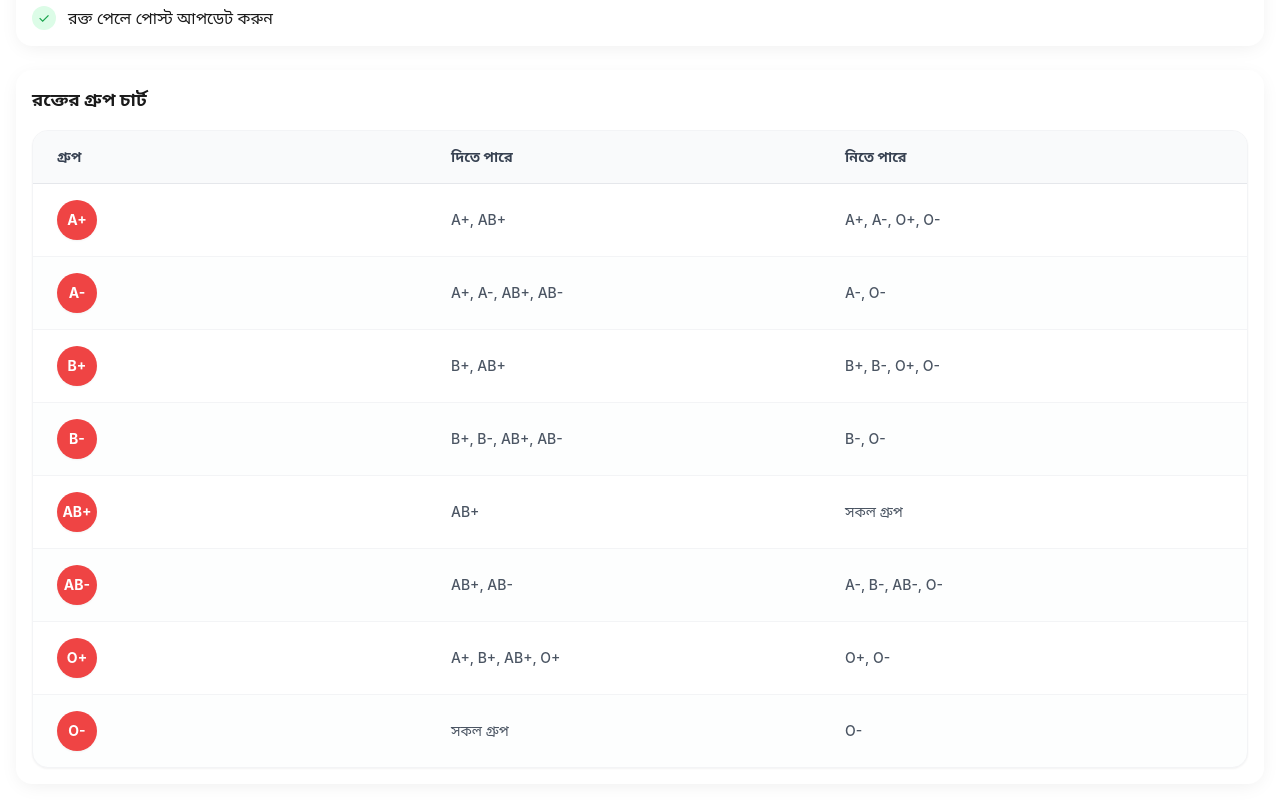
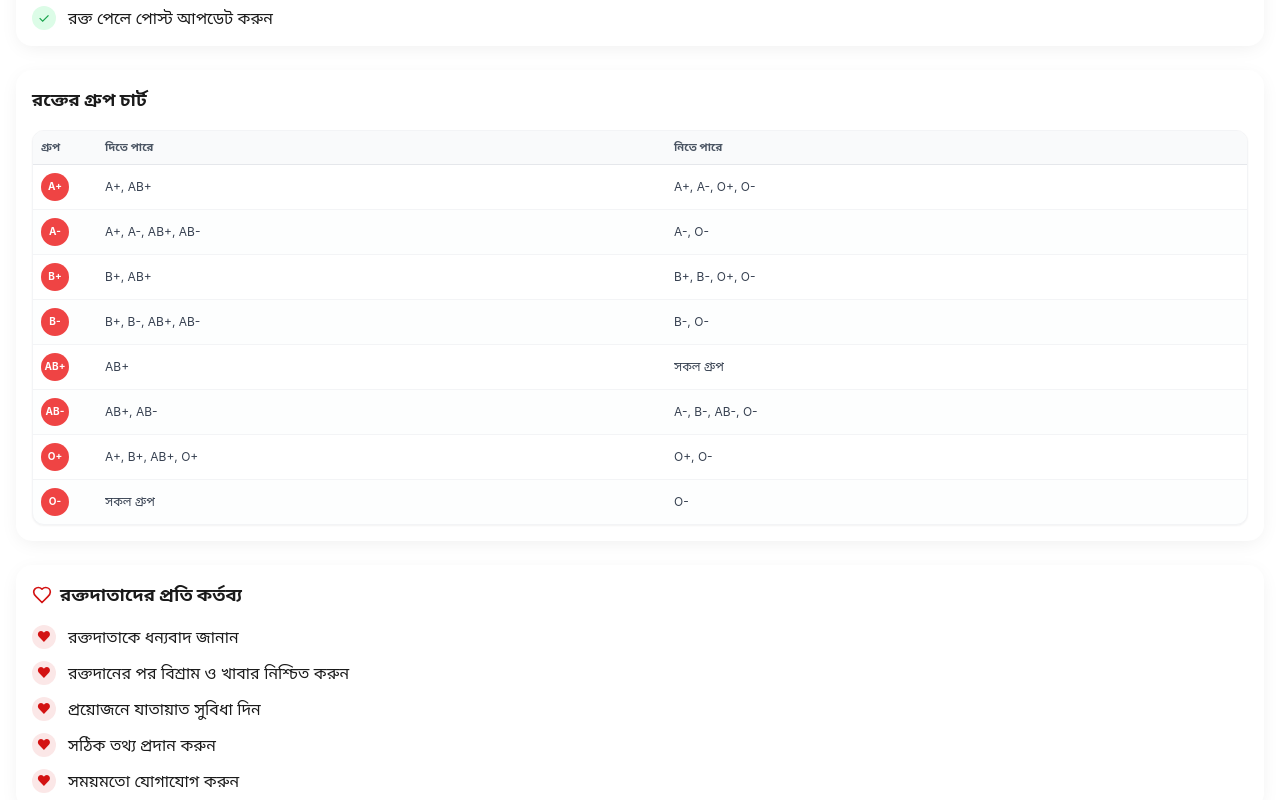
Before and after one commit to hscianhelp-commits/heartlink-bobdo, a React (Vite) app: page /find-donor in a window 1280 px wide. Shown: the part 1240-2040 px from the top of the page. Built offline with nearby package versions, Linux system fonts and the light colour scheme; the HTML template or start-up script is replaced by a standard one.

Commit message:
Update BloodGroupChart.tsx

```diff
--- a/src/components/shared/BloodGroupChart.tsx
+++ b/src/components/shared/BloodGroupChart.tsx
@@ -11,42 +11,38 @@ const bloodGroups = [
 
 const BloodGroupChart = () => {
   return (
-    <div className="bg-white rounded-2xl overflow-hidden border border-gray-100 shadow-sm">
-      {/* Horizontal Scroll Wrapper */}
-      <div className="overflow-x-auto">
-        <div className="min-w-[450px]"> {/* নিশ্চিত করে যে ছোট স্ক্রিনেও কলামগুলো চ্যাপ্টা হবে না */}
-
+    <div className="bg-white rounded-xl overflow-hidden border border-gray-100 shadow-sm max-w-full">
       {/* Header */}
-          <div className="grid grid-cols-3 gap-4 px-6 py-4 bg-gray-50 border-b border-gray-200">
-            <span className="text-sm font-bold text-gray-700">গ্রুপ</span>
-            <span className="text-sm font-bold text-gray-700">দিতে পারে</span>
-            <span className="text-sm font-bold text-gray-700">নিতে পারে</span>
+      <div className="grid grid-cols-[60px_1fr_1fr] gap-1 px-2 py-2 bg-gray-50 border-b border-gray-200">
+        <span className="text-[11px] font-bold text-gray-600 uppercase">গ্রুপ</span>
+        <span className="text-[11px] font-bold text-gray-600 uppercase">দিতে পারে</span>
+        <span className="text-[11px] font-bold text-gray-600 uppercase">নিতে পারে</span>
       </div>
 
       {/* Rows */}
       {bloodGroups.map((item, index) => (
         <div
           key={item.group}
-              className={`grid grid-cols-3 gap-4 px-6 py-4 items-center whitespace-nowrap ${
+          className={`grid grid-cols-[60px_1fr_1fr] gap-1 px-2 py-2 items-center ${
             index !== bloodGroups.length - 1 ? "border-b border-gray-100" : ""
           } ${index % 2 === 0 ? "bg-white" : "bg-gray-50/30"}`}
         >
+          {/* Blood Group Circle - Smaller size */}
           <div className="flex items-center">
-                <span className="w-10 h-10 rounded-full bg-red-500 text-white text-sm font-bold flex items-center justify-center shadow-sm">
+            <span className="w-7 h-7 rounded-full bg-red-500 text-white text-[10px] font-bold flex items-center justify-center">
               {item.group}
             </span>
           </div>
-              <span className="text-sm text-gray-600 font-medium">{item.canGive}</span>
-              <span className="text-sm text-gray-600 font-medium">{item.canReceive}</span>
+
+          {/* Data Columns with nowrap to prevent line breaks */}
+          <span className="text-[10px] sm:text-xs text-gray-700 whitespace-nowrap overflow-hidden text-ellipsis">
+            {item.canGive}
+          </span>
+          <span className="text-[10px] sm:text-xs text-gray-700 whitespace-nowrap overflow-hidden text-ellipsis">
+            {item.canReceive}
+          </span>
         </div>
       ))}
-        </div>
-      </div>
-
-      {/* Mobile Hint - Only visible on small screens */}
-      <div className="md:hidden text-center py-2 bg-gray-50 text-[10px] text-gray-400 border-t border-gray-100">
-        পুরোটা দেখতে ডানে স্ক্রল করুন ↔
-      </div>
     </div>
   );
 };
```
Lines whose indentation alone changed are shown as unchanged.
